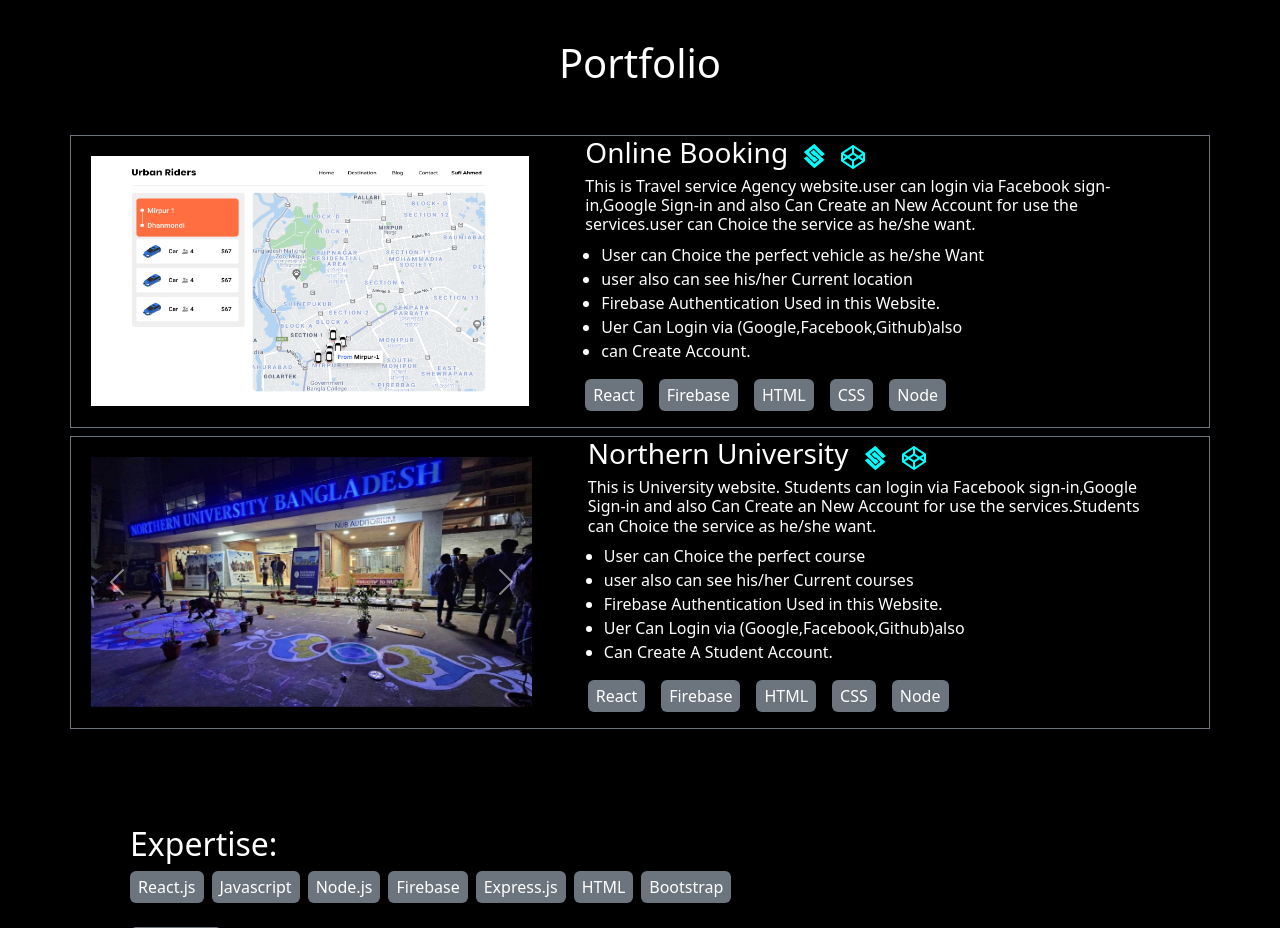
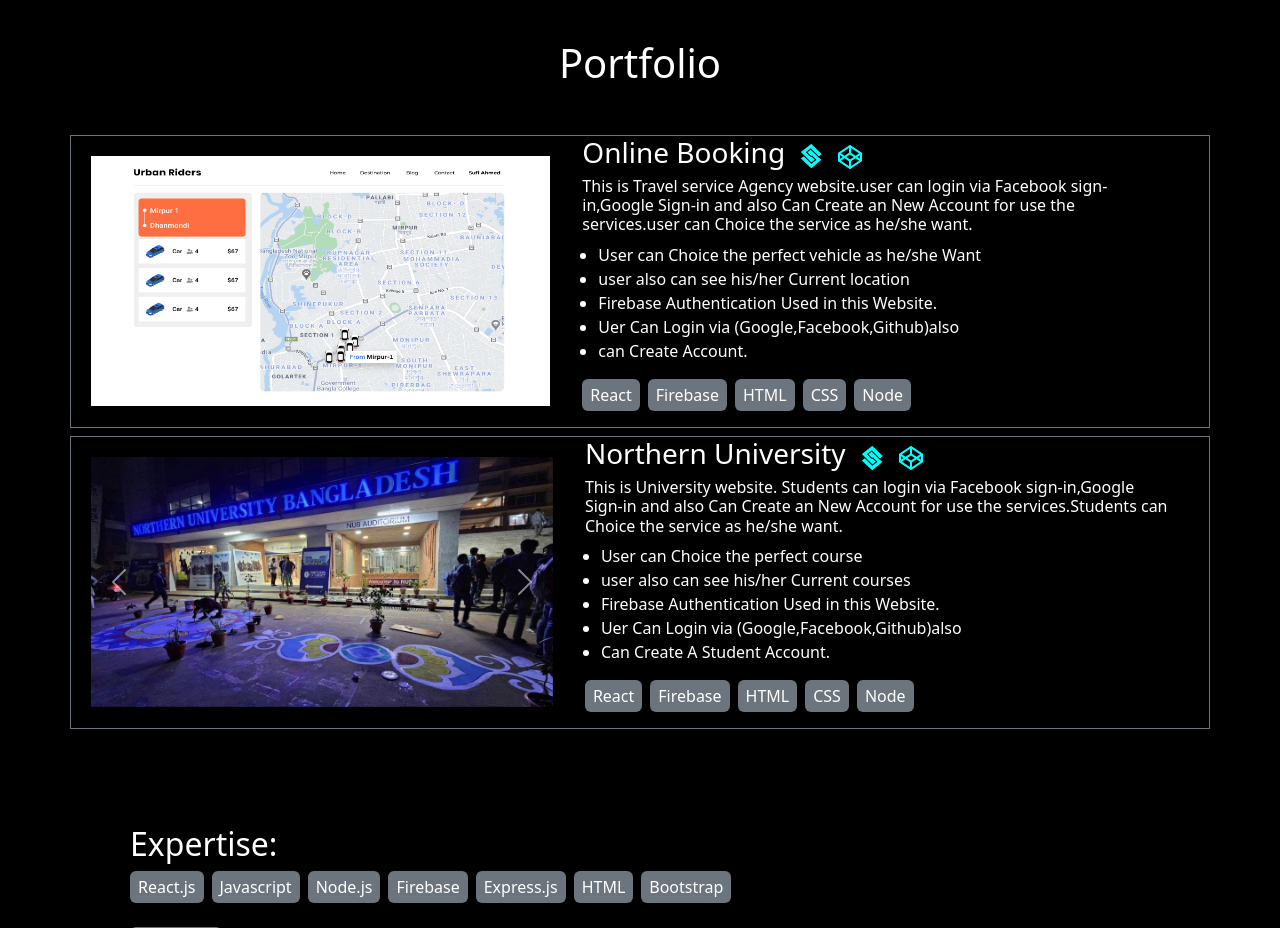
Before and after one commit to arfinaleusuf/Module-4-SDP-Assignment-1, a plain HTML site: page index.html in a window 1280 px wide. Shown: the part 600-1528 px from the top of the page. Drawn offline with nearby package versions, Linux system fonts and the light colour scheme.

Commit message:
completed

```diff
--- a/index.html
+++ b/index.html
@@ -108,7 +108,7 @@
                         <span class="visually-hidden">Next</span>
                     </button>
                 </div>
-                <div class="px-2 px-md-5 text-white">
+                <div class="px-2 px-md-4 text-white">
                     <div class="d-flex align-items-center gap-3">
                         <h3>Online Booking</h3>
                         <a href="https://github.com/arfinaleusuf/Module-01-SDP" target="_blank"><img
@@ -131,7 +131,7 @@
                         <li>can Create Account.</li>
 
                     </ul>
-                    <div class="d-flex gap-3">
+                    <div class="d-flex flex-wrap gap-2">
                         <p class="bg-secondary text-white py-1 px-2 rounded">React</p>
                         <p class="bg-secondary text-white py-1 px-2 rounded">Firebase</p>
                         <p class="bg-secondary text-white py-1 px-2 rounded">HTML</p>
@@ -166,7 +166,7 @@
                         <span class="visually-hidden">Next</span>
                     </button>
                 </div>
-                <div class="px-2 px-md-5 text-white">
+                <div class="px-2 px-md-4 text-white">
                     <div class="d-flex align-items-center gap-3">
                         <h3>Northern University </h3>
                         <a href="https://github.com/arfinaleusuf/Module-3-SDP" target="_blank"><img
@@ -188,7 +188,7 @@
                         <li> Uer Can Login via (Google,Facebook,Github)also </li>
                         <li> Can Create A Student Account.</li>
                     </ul>
-                    <div class="d-flex gap-3">
+                    <div class="d-flex flex-wrap gap-2">
                         <p class="bg-secondary text-white py-1 px-2 rounded">React</p>
                         <p class="bg-secondary text-white py-1 px-2 rounded">Firebase</p>
                         <p class="bg-secondary text-white py-1 px-2 rounded">HTML</p>
```
